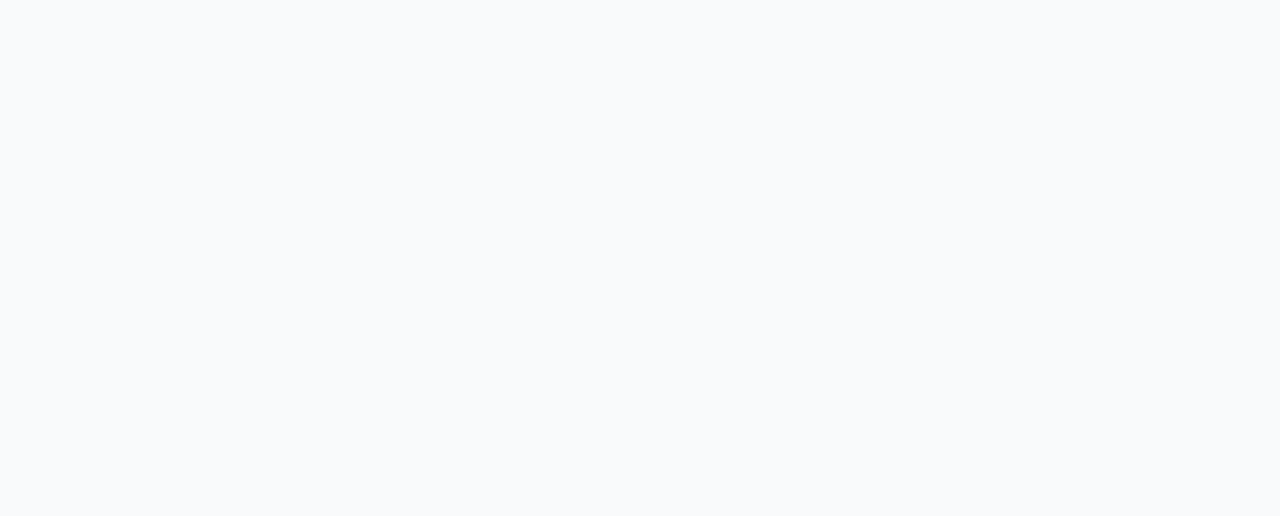
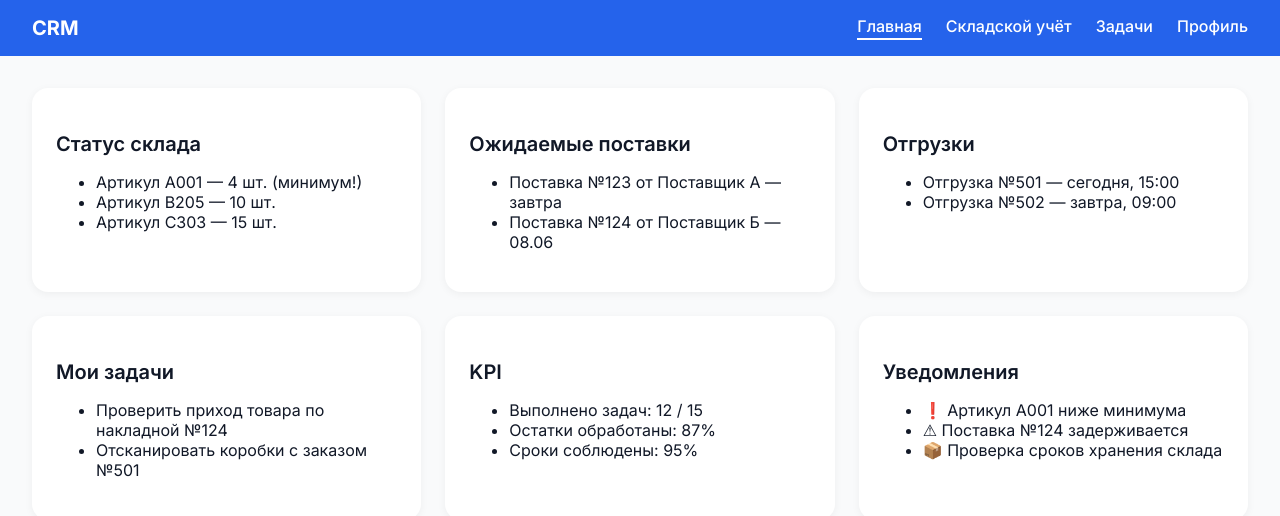
Before and after one commit to Alexandrtrp/crm, a React (Vite) app in the folder frontend/: page / in a window 1280 px wide. Shown: the top 516 px of the page. Built offline with nearby package versions, Linux system fonts and the light colour scheme.

Commit message:
add HomePage and mock data for him

```diff
--- a/frontend/src/components/sklad/ArticleList.tsx
+++ b/frontend/src/components/sklad/ArticleList.tsx
@@ -43,7 +43,11 @@ export const ArticleList: React.FC<Props> = ({
     <Sidebar>
       <TitleH2>Артикулы</TitleH2>
       <Label>Фильтр</Label>
-      <FilterInput value={filter} onChange={setFilter} placeholder="Найти артикул..."/>
+      <FilterInput
+        value={filter}
+        onChange={setFilter}
+        placeholder="Найти артикул..."
+      />
       {filteredArticles.map((a) => (
         <Item
           key={a.id}
--- a/frontend/src/mock/data.ts
+++ b/frontend/src/mock/data.ts
@@ -20,3 +20,36 @@ export const mockStats = [
   { name: "Артикул A001", done: 124 },
   { name: "Артикул A002", done: 89 },
 ];
+
+export const warehouseStatus = [
+  { article: "Артикул A001", quantity: 4, note: "минимум!" },
+  { article: "Артикул B205", quantity: 10 },
+  { article: "Артикул C303", quantity: 15 },
+];
+
+export const incomingShipments = [
+  { id: "123", supplier: "Поставщик А", date: "завтра" },
+  { id: "124", supplier: "Поставщик Б", date: "08.06" },
+];
+
+export const outgoingShipments = [
+  { id: "501", date: "сегодня, 15:00" },
+  { id: "502", date: "завтра, 09:00" },
+];
+
+export const myTasks = [
+  "Проверить приход товара по накладной №124",
+  "Отсканировать коробки с заказом №501",
+];
+
+export const kpi = [
+  { label: "Выполнено задач", value: "12 / 15" },
+  { label: "Остатки обработаны", value: "87%" },
+  { label: "Сроки соблюдены", value: "95%" },
+];
+
+export const notifications = [
+  "❗ Артикул A001 ниже минимума",
+  "⚠ Поставка №124 задерживается",
+  "📦 Проверка сроков хранения склада",
+];
--- a/frontend/src/pages/HomePage.tsx
+++ b/frontend/src/pages/HomePage.tsx
@@ -1 +1,108 @@
-export const HomePage = () =>{}
+import React from "react";
+import styled from "styled-components";
+
+import {
+  warehouseStatus,
+  incomingShipments,
+  outgoingShipments,
+  myTasks,
+  kpi,
+  notifications,
+} from "../mock/data";
+
+const Grid = styled.div`
+  display: grid;
+  grid-template-columns: repeat(3, 1fr);  /* 3 колонки равной ширины */
+  gap: 1.5rem;
+  padding: 2rem;
+
+  @media (max-width: 1024px) {
+    grid-template-columns: repeat(2, 1fr);  /* на средних экранах 2 колонки */
+  }
+
+  @media (max-width: 640px) {
+    grid-template-columns: 1fr;  /* на маленьких экранах — 1 колонка */
+  }
+`;
+
+
+const Section = styled.section`
+  background: white;
+  border-radius: 1rem;
+  padding: 1.5rem;
+  box-shadow: 0 2px 8px rgba(0, 0, 0, 0.05);
+`;
+
+const Title = styled.h3`
+  font-size: 1.25rem;
+  font-weight: 600;
+  margin-bottom: 1rem;
+`;
+
+export const HomePage: React.FC = () => {
+  return (
+    <Grid>
+      <Section>
+        <Title>Статус склада</Title>
+        <ul>
+          {warehouseStatus.map(({ article, quantity, note }) => (
+            <li key={article}>
+              {article} — {quantity} шт.{note ? ` (${note})` : ""}
+            </li>
+          ))}
+        </ul>
+      </Section>
+
+      <Section>
+        <Title>Ожидаемые поставки</Title>
+        <ul>
+          {incomingShipments.map(({ id, supplier, date }) => (
+            <li key={id}>
+              Поставка №{id} от {supplier} — {date}
+            </li>
+          ))}
+        </ul>
+      </Section>
+
+      <Section>
+        <Title>Отгрузки</Title>
+        <ul>
+          {outgoingShipments.map(({ id, date }) => (
+            <li key={id}>
+              Отгрузка №{id} — {date}
+            </li>
+          ))}
+        </ul>
+      </Section>
+
+      <Section>
+        <Title>Мои задачи</Title>
+        <ul>
+          {myTasks.map((task, idx) => (
+            <li key={idx}>{task}</li>
+          ))}
+        </ul>
+      </Section>
+
+      <Section>
+        <Title>KPI</Title>
+        <ul>
+          {kpi.map(({ label, value }) => (
+            <li key={label}>
+              {label}: {value}
+            </li>
+          ))}
+        </ul>
+      </Section>
+
+      <Section>
+        <Title>Уведомления</Title>
+        <ul>
+          {notifications.map((note, idx) => (
+            <li key={idx}>{note}</li>
+          ))}
+        </ul>
+      </Section>
+    </Grid>
+  );
+};
--- a/frontend/src/routes/index.tsx
+++ b/frontend/src/routes/index.tsx
@@ -1,5 +1,5 @@
 import { createBrowserRouter } from "react-router-dom";
-import PrivateRoute from "./PrivateRoute";  // <-- импортируем
+import PrivateRoute from "./PrivateRoute"; // <-- импортируем
 import { LoginPage } from "../pages/LoginPage";
 import { RegisterPage } from "../pages/RegisterPage";
 import { HomePage } from "../pages/HomePage";
@@ -19,13 +19,13 @@ export const router = createBrowserRouter([
   },
   {
     path: "/",
-    element: <PrivateRoute />,   // Все остальные маршруты за Protected
+    element: <PrivateRoute />, // Все остальные маршруты за Protected
     children: [
-      { path: "", element: <HomePage /> },
       {
         path: "",
         element: <DashboardLayout />,
         children: [
+          { path: "", element: <HomePage /> },
           // { path: "profile", element: <ProfilePage /> },
           { path: "warehouse", element: <WarehousePage /> },
           // { path: "tasks", element: <TasksPage /> },
```
